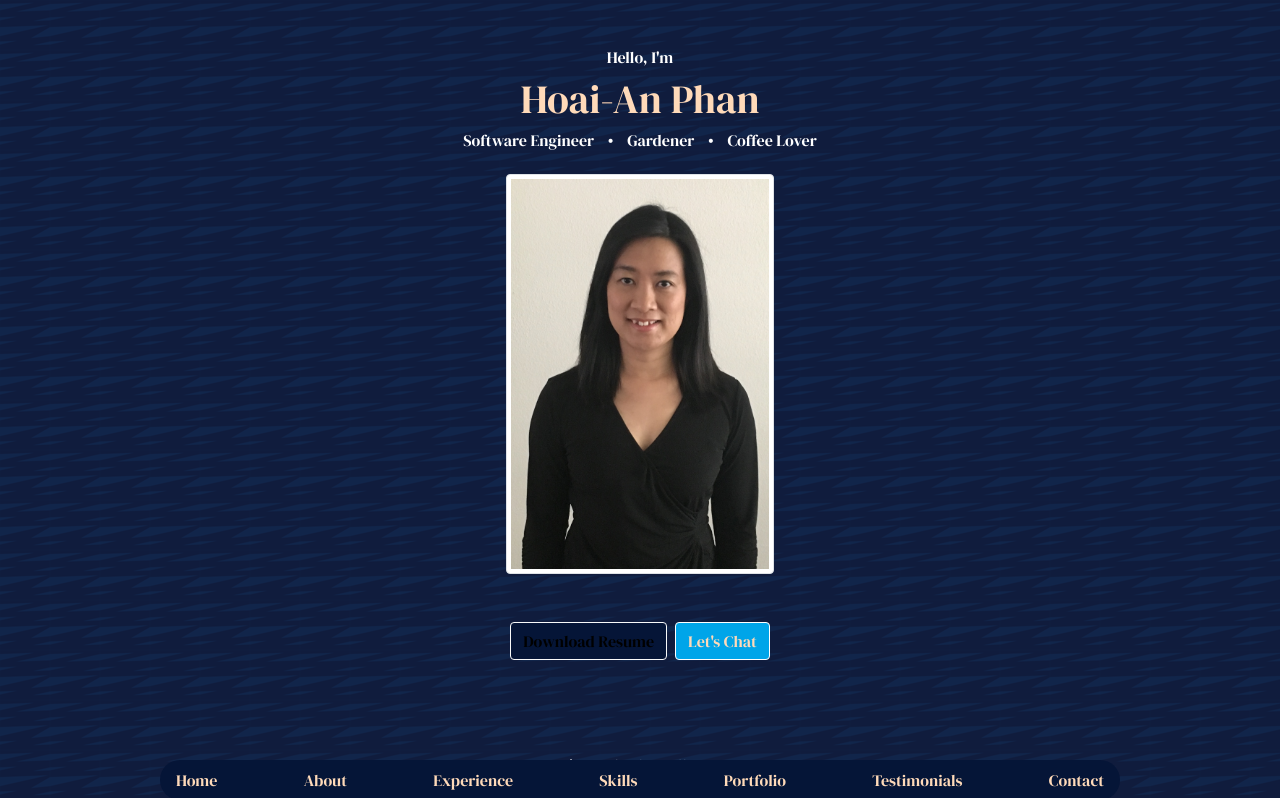
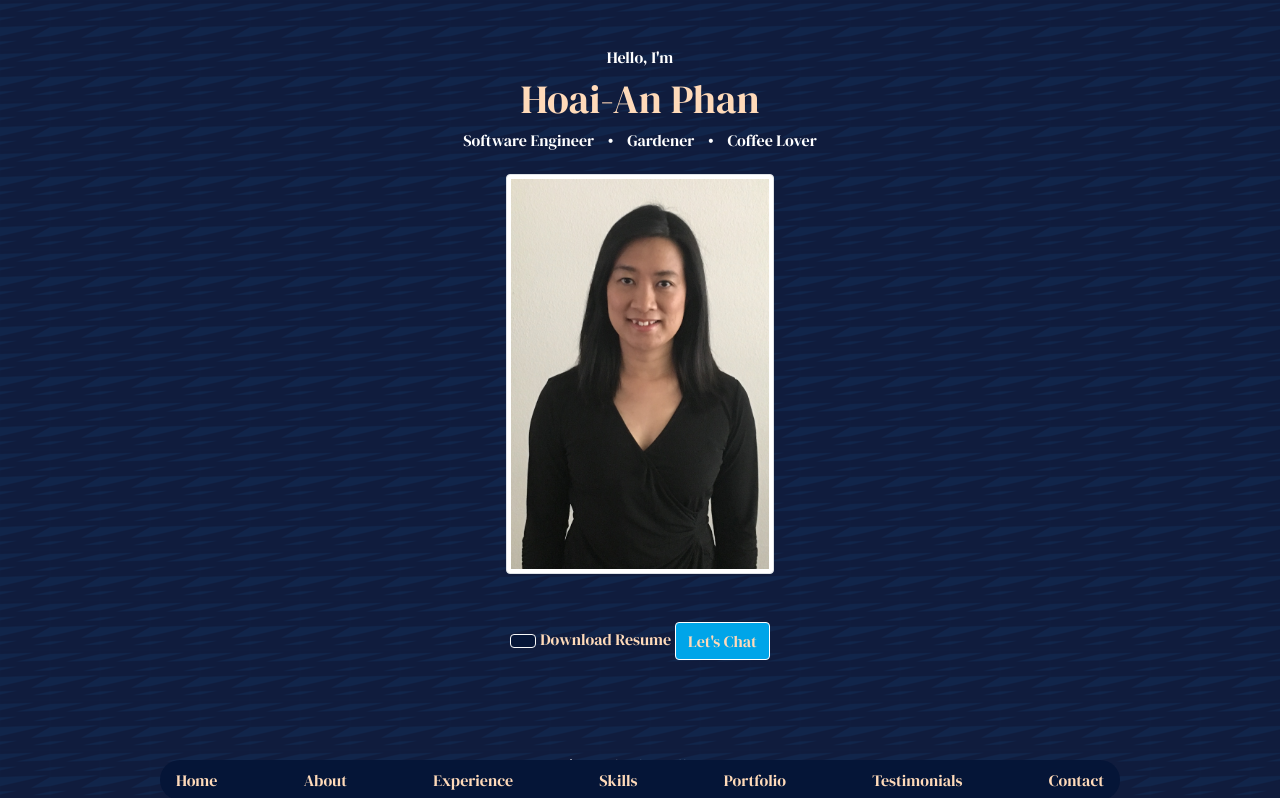
Before and after one commit to hoaian-phan/personal-portfolio-website, a React (Create React App) app: page / in a window 1280 px wide. Shown: the top 798 px of the page. Built offline with nearby package versions, Linux system fonts and the light colour scheme.

Commit message:
Fixed resume open in new tab - changed directory

```diff
--- a/src/components/header/CTA.jsx
+++ b/src/components/header/CTA.jsx
@@ -1,15 +1,15 @@
 import React from 'react'
-import HoaiAnPhanResume from '../../assets/Hoai-An-Phan_Resume_2022.pdf'
+import HoaiAnPhanResume from './Hoai-An-Phan_Resume_2022.pdf'
 
-const onResumeDownload = () => {
-  window.open(HoaiAnPhanResume)
-}
+// const onResumeDownload = () => {
+//   window.open(HoaiAnPhanResume)
+// }
 const CTA = () => {
   return (
     <div class="my-5">
-      <button type="button" class="btn btn-light bg-navy me-1"
-              onClick={onResumeDownload}>Download Resume
-      </button>
+      <button type="button" class="btn btn-light bg-navy me-1"></button>
+        <a href={HoaiAnPhanResume} target="_blank" rel="noreferrer">Download Resume</a>
+
       <button type="button" class="btn btn-light bg-light-blue border border-white ms-1">
         <a href="#contact">Let's Chat</a>
       </button>
```
Also changed, not shown: 1 other file (tests, documents, lock files or other folders).
